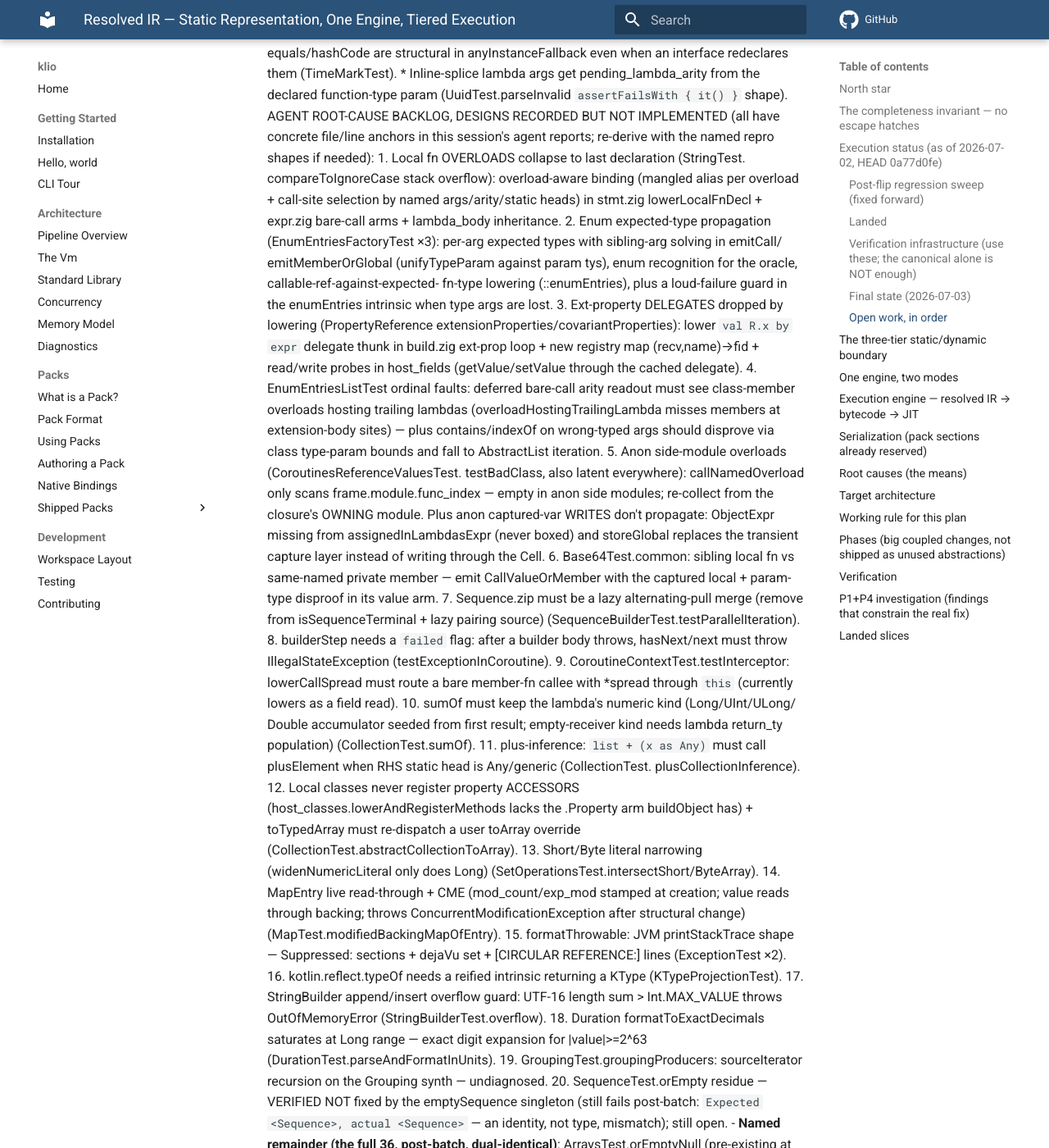
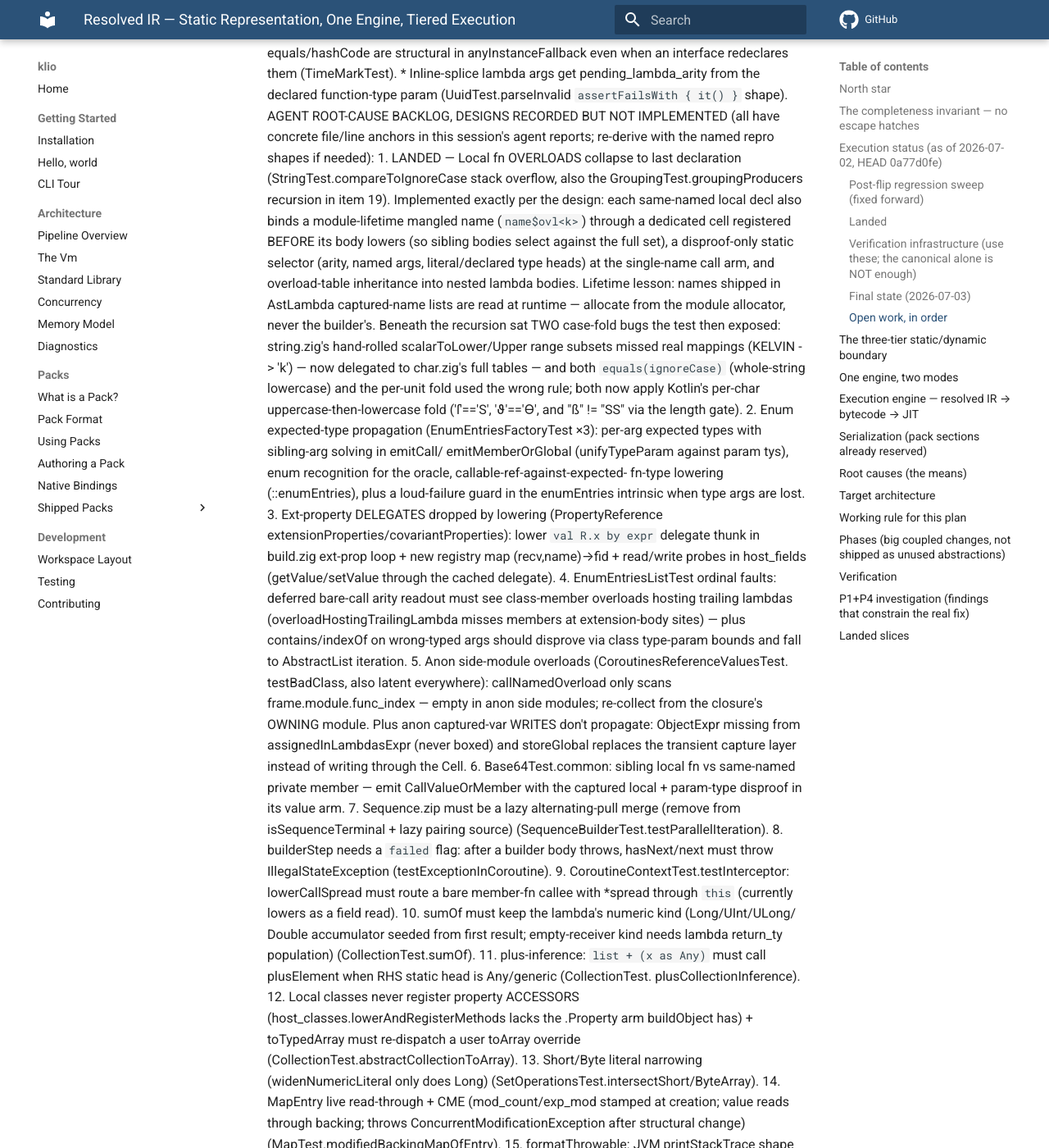
Before and after one commit to DrewCarlson/klio, an MkDocs documentation site: the page built from docs/resolution-unification-plan.md, in a window 1280 px wide and 1400 px high, scrolled down 12009 px. Shown: the whole window at 82% size. Built offline with MkDocs 1.6.1 and Material for MkDocs 9.7.7, drawn with Linux system fonts in a browser that asks for light colours; comment, search, counter and statistics services are not loaded; some of the changed text lies outside the part shown.

Commit message:
text: full-table per-char case fold for ignoreCase comparisons
string.zig carried hand-rolled scalarToLower/Upper range subsets that
missed real 1:1 mappings (KELVIN SIGN -> 'k'), so
compareTo(ignoreCase = true) mis-ordered folded pairs. Both now
delegate to char.zig's complete Unicode tables.

equals(ignoreCase = true) also compared whole-string lowercasings,
which diverges wherever a char's lowercase differs but its uppercase
folds ('S' vs 'ſ') and wrongly equates multi-char expansions
("ß" vs "SS"). It now folds per UTF-16 unit with Kotlin's rule —
uppercase both, then lowercase the UPPERCASED forms on a miss — which
also settles the theta symbols ('ϑ' vs 'ϴ') where lowercasing the
originals never converges.

Stdlib commontest: 36 -> 34 dual-identical failures.

```diff
--- a/docs/resolution-unification-plan.md
+++ b/docs/resolution-unification-plan.md
@@ -586,11 +586,26 @@
         AGENT ROOT-CAUSE BACKLOG, DESIGNS RECORDED BUT NOT IMPLEMENTED
         (all have concrete file/line anchors in this session's agent
         reports; re-derive with the named repro shapes if needed):
-        1. Local fn OVERLOADS collapse to last declaration (StringTest.
-           compareToIgnoreCase stack overflow): overload-aware binding
-           (mangled alias per overload + call-site selection by named
-           args/arity/static heads) in stmt.zig lowerLocalFnDecl +
-           expr.zig bare-call arms + lambda_body inheritance.
+        1. LANDED — Local fn OVERLOADS collapse to last declaration
+           (StringTest.compareToIgnoreCase stack overflow, also the
+           GroupingTest.groupingProducers recursion in item 19).
+           Implemented exactly per the design: each same-named local
+           decl also binds a module-lifetime mangled name (`name$ovl<k>`)
+           through a dedicated cell registered BEFORE its body lowers
+           (so sibling bodies select against the full set), a
+           disproof-only static selector (arity, named args,
+           literal/declared type heads) at the single-name call arm, and
+           overload-table inheritance into nested lambda bodies.
+           Lifetime lesson: names shipped in AstLambda captured-name
+           lists are read at runtime — allocate from the module
+           allocator, never the builder's. Beneath the recursion sat
+           TWO case-fold bugs the test then exposed: string.zig's
+           hand-rolled scalarToLower/Upper range subsets missed real
+           mappings (KELVIN -> 'k') — now delegated to char.zig's full
+           tables — and both `equals(ignoreCase)` (whole-string
+           lowercase) and the per-unit fold used the wrong rule; both
+           now apply Kotlin's per-char uppercase-then-lowercase fold
+           ('ſ'=='S', 'ϑ'=='ϴ', and "ß" != "SS" via the length gate).
         2. Enum expected-type propagation (EnumEntriesFactoryTest ×3):
            per-arg expected types with sibling-arg solving in emitCall/
            emitMemberOrGlobal (unifyTypeParam against param tys), enum
@@ -656,12 +671,16 @@
         18. Duration formatToExactDecimals saturates at Long range —
             exact digit expansion for |value|>=2^63
             (DurationTest.parseAndFormatInUnits).
-        19. GroupingTest.groupingProducers: sourceIterator recursion on
-            the Grouping synth — undiagnosed.
+        19. LANDED with item 1 — GroupingTest.groupingProducers was the
+            same local-fn-overload collapse (same-named local fns in the
+            test body recursing through the shared binding).
         20. SequenceTest.orEmpty residue — VERIFIED NOT fixed by the
             emptySequence singleton (still fails post-batch: `Expected
             <Sequence>, actual <Sequence>` — an identity, not type,
             mismatch); still open.
+      - **Now 34 dual-identical** after the local-fn-overload landing:
+        GroupingTest.groupingProducers and StringTest.compareToIgnoreCase
+        cleared from the list below, nothing added.
       - **Named remainder (the full 36, post-batch, dual-identical)**:
         ArraysTest.orEmptyNull (pre-existing at 2bfaeef9, verified via
         worktree build); Base64Test.common; CollectionTest
```
Also changed, not shown: 1 other file.
